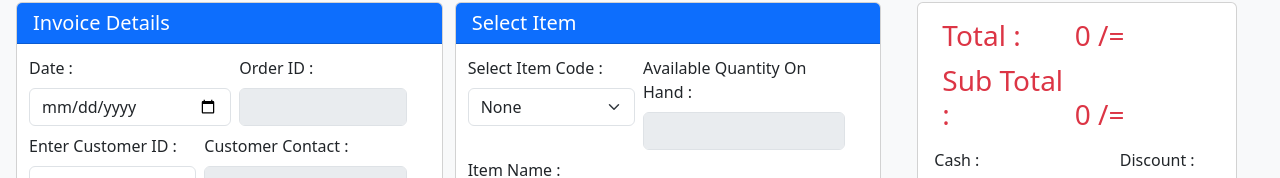
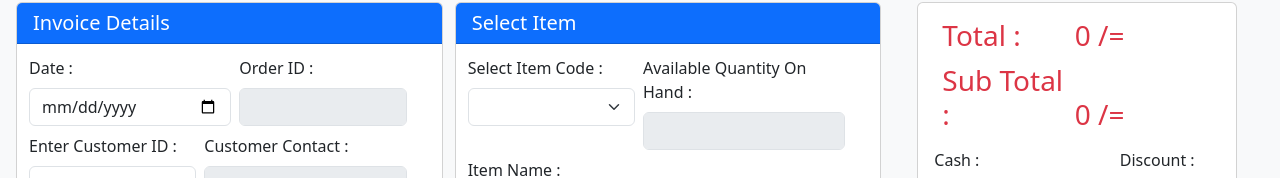
Before and after one commit to Dazzler123/POS-Application-MERN, a React (Create React App) app in the folder pos-frontend/: page / in a window 1280 px wide. Shown: the part 115-293 px from the top of the page. Built offline with nearby package versions, Linux system fonts and the light colour scheme.

Commit message:
Content updated

```diff
--- a/pos-frontend/src/component/controller/ItemFormController.js
+++ b/pos-frontend/src/component/controller/ItemFormController.js
@@ -15,6 +15,23 @@ export const loadAllItems = (setData) => {
         .catch((error) => {
             console.error('Error fetching data:', error);
         });
+};
+
+
+export const loadAllItemCodes = () => {
+    let itemCodes = [];
+    axios.get(`${baseURL}/api/v1/item/all`)
+        .then((response) => {
+            // get item codes from the response and add them to an array
+            let items = response.data;
+            items.forEach((item) => {
+                itemCodes.push(item)
+            });
+        })
+        .catch((error) => {
+            console.error('Error fetching data:', error);
+        });
+    return itemCodes;
 };
 
 // Function to fetch a item by ID
--- a/pos-frontend/src/component/place-order/PlaceOrderForm.jsx
+++ b/pos-frontend/src/component/place-order/PlaceOrderForm.jsx
@@ -1,11 +1,17 @@
-import React, {useState} from 'react';
-import { Container, Row, Col, Button, Table, Modal } from 'react-bootstrap';
+import React, {useEffect, useRef, useState} from 'react';
+import {Container, Row, Col, Button, Table, Modal} from 'react-bootstrap';
 import NavbarHeader from "../NavbarHeader";
 import {searchCustomerById} from "../controller/CustomerFormController";
+import {loadAllItemCodes, searchItemById} from "../controller/ItemFormController";
 import {showAlert} from "../Alerts";
+import $ from 'jquery';
 
 const PlaceOrderForm = () => {
     const [customerID, setCustomerID] = useState('');
+    const [itemCodes, setItemCodes] = useState([]); // State to store item codes
+    const [selectedItemCode, setSelectedItemCode] = useState('None'); // State for selected item code
+
+    //customer state model
     const [customerDetails, setCustomerDetails] = useState({
         contact: '',
         name: '',
@@ -16,6 +22,15 @@ const PlaceOrderForm = () => {
         setCustomerID(event.target.value);
     };
 
+    // Function to handle item code selection
+    const handleItemCodeChange = (event) => {
+        const selectedCode = event.target.value;
+        setSelectedItemCode(selectedCode);
+        // Additional logic to update other fields based on the selected item code
+        // ...
+    };
+
+    //search customer after ID entered
     const handleKeyPress = async (event) => {
         if (event.key === 'Enter') {
             //set customer id
@@ -38,6 +53,31 @@ const PlaceOrderForm = () => {
         }
     };
 
+    // Function to load item codes when the combo box is clicked
+    const loadItemCodesOnClick = async () => {
+        try {
+            const codes = loadAllItemCodes();
+            setItemCodes(codes);
+
+            // Clear the existing options
+            $('#cbxSelectItemCode').empty();
+
+            // Append the new options
+            $('#cbxSelectItemCode').append('<option value="None">None</option>');
+            itemCodes.forEach((itm) => {
+                $('#cbxSelectItemCode').append(`<option value="${itm.item_code}">${itm.item_code}</option>`);
+            });
+            console.log(itemCodes);
+        } catch (error) {
+            console.error('Error fetching item codes:', error);
+            showAlert('center', 'error', 'Error fetching item codes.');
+        }
+    };
+
+    const confirmOrder = () => {
+
+    }
+
     return (
         <>
             <NavbarHeader/>
@@ -52,7 +92,7 @@ const PlaceOrderForm = () => {
                         <Row className="g-2 mt-1 ms-2">
                             <Col md={6}>
                                 <label className="form-label">Date : </label>
-                                <input id="date" type="date" className="form-control" placeholder="" aria-label="" />
+                                <input id="date" type="date" className="form-control" placeholder="" aria-label=""/>
                             </Col>
                             <Col md={5}>
                                 <label className="form-label">Order ID : </label>
@@ -64,10 +104,6 @@ const PlaceOrderForm = () => {
                                     aria-label="Disabled input example"
                                     disabled
                                 />
-                                {/* To use a select component instead of an input */}
-                                {/* <select id="cbxSelectOrderID" className="form-select" aria-label="" disabled>
-              <option selected>None</option>
-            </select> */}
                             </Col>
                             <Col md={5}>
                                 <label className="form-label">Enter Customer ID : </label>
@@ -128,8 +164,22 @@ const PlaceOrderForm = () => {
                         <Row className="g-2 mt-1 ms-2">
                             <Col md={5}>
                                 <label className="form-label">Select Item Code : </label>
-                                <select id="cbxSelectItemCode" className="form-select" aria-label="">
-                                    <option selected>None</option>
+                                <select
+                                    id="cbxSelectItemCode"
+                                    className="form-select"
+                                    aria-label=""
+                                    value={selectedItemCode}
+                                    onClick={(e)=>{
+                                        e.preventDefault();
+                                        loadItemCodesOnClick();
+                                    }}
+                                    onChange={handleItemCodeChange}
+                                >
+                                    {itemCodes.map((itm) => (
+                                        <option key={itm.item_code} value={itm.item_code}>
+                                            {itm.item_code}
+                                        </option>
+                                    ))}
                                 </select>
                             </Col>
                             <Col md={6}>
@@ -170,13 +220,14 @@ const PlaceOrderForm = () => {
                             </Col>
                             <Col md={3}>
                                 <label className="form-label">Select Quantity : </label>
-                                <input id="selectQTY" type="number" className="form-control text-danger" placeholder="" aria-label="" />
+                                <input id="selectQTY" type="number" className="form-control text-danger"
+                                       placeholder="" aria-label=""/>
                             </Col>
-                            <Col md={5} style={{ marginTop: '8%' }}>
-                                <Button id="btnAddToCart" type="button" className="btn btn-warning">+ Add To Cart</Button>
+                            <Col md={5} style={{marginTop: '8%'}}>
+                                <Button id="btnAddToCart" type="button" className="btn btn-warning">+ Add To
+                                    Cart</Button>
                             </Col>
-                            <Col md={12} className="row justify-content-end gap-2" style={{ marginTop: '8%' }}>
-                                {/* <Button id="btnUpdateItemInCart" type="button" className="btn btn-info col-4" disabled>Update Item</Button> */}
+                            <Col md={12} className="row justify-content-end gap-2" style={{marginTop: '8%'}}>
                                 <Button
                                     id="btnRemoveItemFromCart"
                                     type="button"
@@ -193,7 +244,8 @@ const PlaceOrderForm = () => {
                 </Container>
 
                 {/* Remove Item from Cart Modal */}
-                <Modal show={false} backdrop="static" keyboard={false} id="staticBackdrop9" tabIndex="-1" aria-labelledby="staticBackdropLabel" aria-hidden="true">
+                <Modal show={false} backdrop="static" keyboard={false} id="staticBackdrop9" tabIndex="-1"
+                       aria-labelledby="staticBackdropLabel" aria-hidden="true">
                     <Modal.Dialog dialogClassName="modal-dialog-top">
                         <Modal.Header closeButton>
                             <Modal.Title id="staticBackdropLabel9">Remove Item</Modal.Title>
@@ -203,16 +255,18 @@ const PlaceOrderForm = () => {
                                 <label htmlFor="formGroupExampleInput" className="form-label">
                                     Are you sure you want to remove this item from the cart?
                                 </label>
-                                <br />
+                                <br/>
                                 <label htmlFor="formGroupExampleInput2" className="form-label fw-semibold">
                                     Code :{' '}
                                 </label>
-                                <label id="lbl_Cart_Remove_Item_Code" htmlFor="formGroupExampleInput" className="form-label fw-semibold"></label>
-                                <br />
+                                <label id="lbl_Cart_Remove_Item_Code" htmlFor="formGroupExampleInput"
+                                       className="form-label fw-semibold"></label>
+                                <br/>
                                 <label htmlFor="formGroupExampleInput" className="form-label fw-semibold">
                                     Name :{' '}
                                 </label>
-                                <label id="lbl_Cart_Remove_Item_Name" htmlFor="formGroupExampleInput" className="form-label fw-semibold"></label>
+                                <label id="lbl_Cart_Remove_Item_Name" htmlFor="formGroupExampleInput"
+                                       className="form-label fw-semibold"></label>
                             </div>
                         </Modal.Body>
                         <Modal.Footer>
@@ -229,35 +283,41 @@ const PlaceOrderForm = () => {
                 {/* Confirm Order */}
                 <Container className="card ps-0 pe-0 col-md-3 ms-5 row col-sm-12">
                     <div className="card-body border-0 p-0">
-                        <h5 className="mt-3 ms-4 col-5 text-danger text-start fs-3" style={{ display: 'inline-block' }}>
+                        <h5 className="mt-3 ms-4 col-5 text-danger text-start fs-3" style={{display: 'inline-block'}}>
                             Total :
                         </h5>
-                        <h5 id="lblGrandTotal" className="mt-3 col-6 text-danger text-start fs-3" style={{ display: 'inline-block' }}>
+                        <h5 id="lblGrandTotal" className="mt-3 col-6 text-danger text-start fs-3"
+                            style={{display: 'inline-block'}}>
                             0 /=
                         </h5>
-                        <h5 className="mt-1 ms-4 col-5 text-danger text-start fs-3" style={{ display: 'inline-block' }}>
+                        <h5 className="mt-1 ms-4 col-5 text-danger text-start fs-3" style={{display: 'inline-block'}}>
                             Sub Total :
                         </h5>
-                        <h5 id="lblSubTotal" className="mt-1 col-5 text-danger text-start fs-3" style={{ display: 'inline-block' }}>
+                        <h5 id="lblSubTotal" className="mt-1 col-5 text-danger text-start fs-3"
+                            style={{display: 'inline-block'}}>
                             0 /=
                         </h5>
 
                         <Row className="col-12 mt-2">
                             <Col md={7} className="ms-3">
                                 <label className="form-label">Cash : </label>
-                                <input id="txtCashAmt" type="number" className="form-control" placeholder="Ex: 5000.00" aria-label="" />
+                                <input id="txtCashAmt" type="number" className="form-control"
+                                       placeholder="Ex: 5000.00" aria-label=""/>
                             </Col>
                             <Col md={4}>
                                 <label className="form-label">Discount : </label>
-                                <input id="txtDiscountGiven" type="number" className="form-control" placeholder="Ex: 15" aria-label="" />
+                                <input id="txtDiscountGiven" type="number" className="form-control"
+                                       placeholder="Ex: 15" aria-label=""/>
                             </Col>
                             <Col md={11} className="ms-3 mt-3">
                                 <label className="form-label">Balance : </label>
-                                <input id="txtBalanceAmt" type="number" className="form-control" placeholder="" aria-label="" disabled />
+                                <input id="txtBalanceAmt" type="number" className="form-control"
+                                       placeholder="" aria-label="" disabled/>
                             </Col>
                             <Col md={12}>
                                 <Button id="btnConfirmOrder" variant="success" size="lg" className="col-11 ms-4 mt-4
-                                 mb-3 h-75">
+                                 mb-3 h-75"
+                                onClick={confirmOrder}>
                                     Confirm Order
                                 </Button>
                             </Col>
```
Also changed, not shown: pos-frontend/src/component/controller/PlaceOrderFormController.js (+16 -7 lines).
